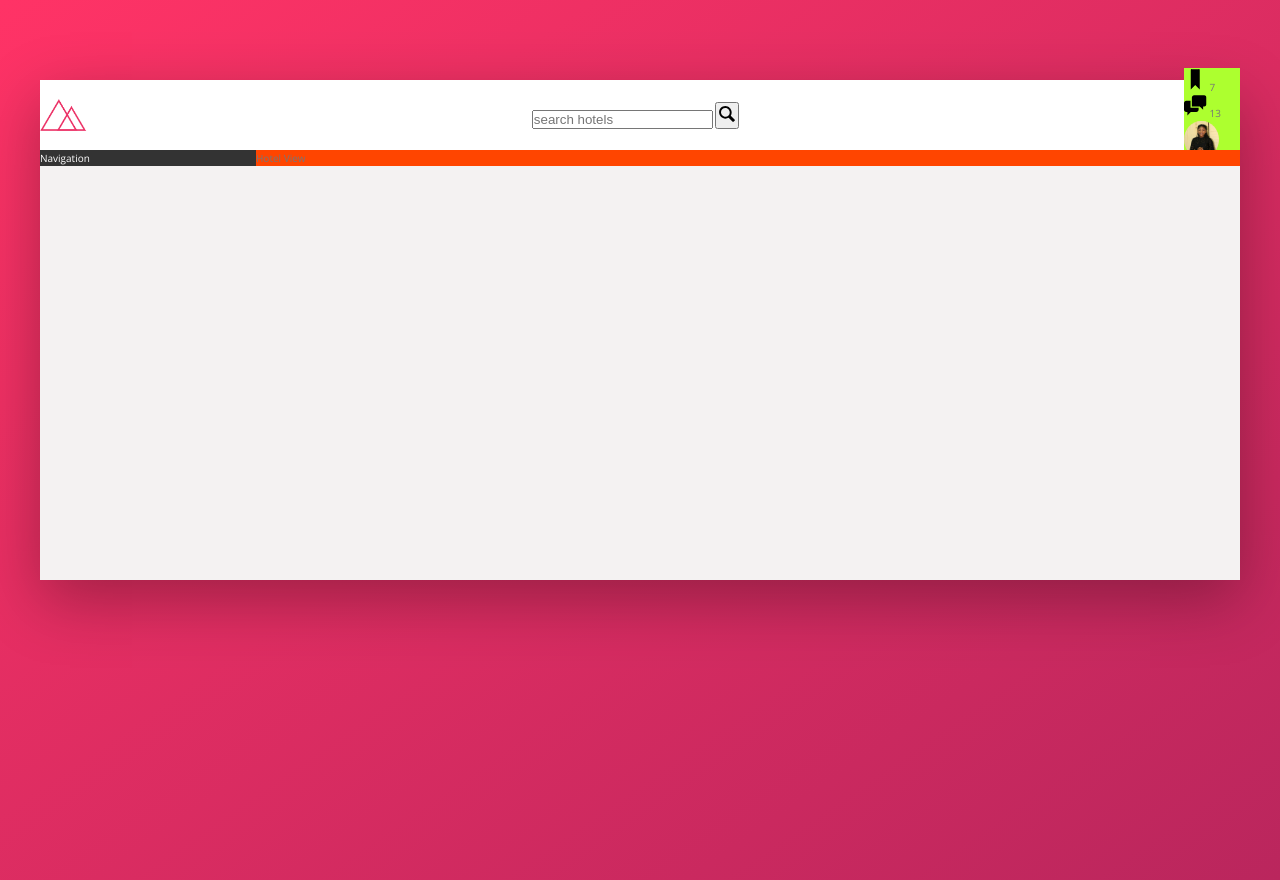
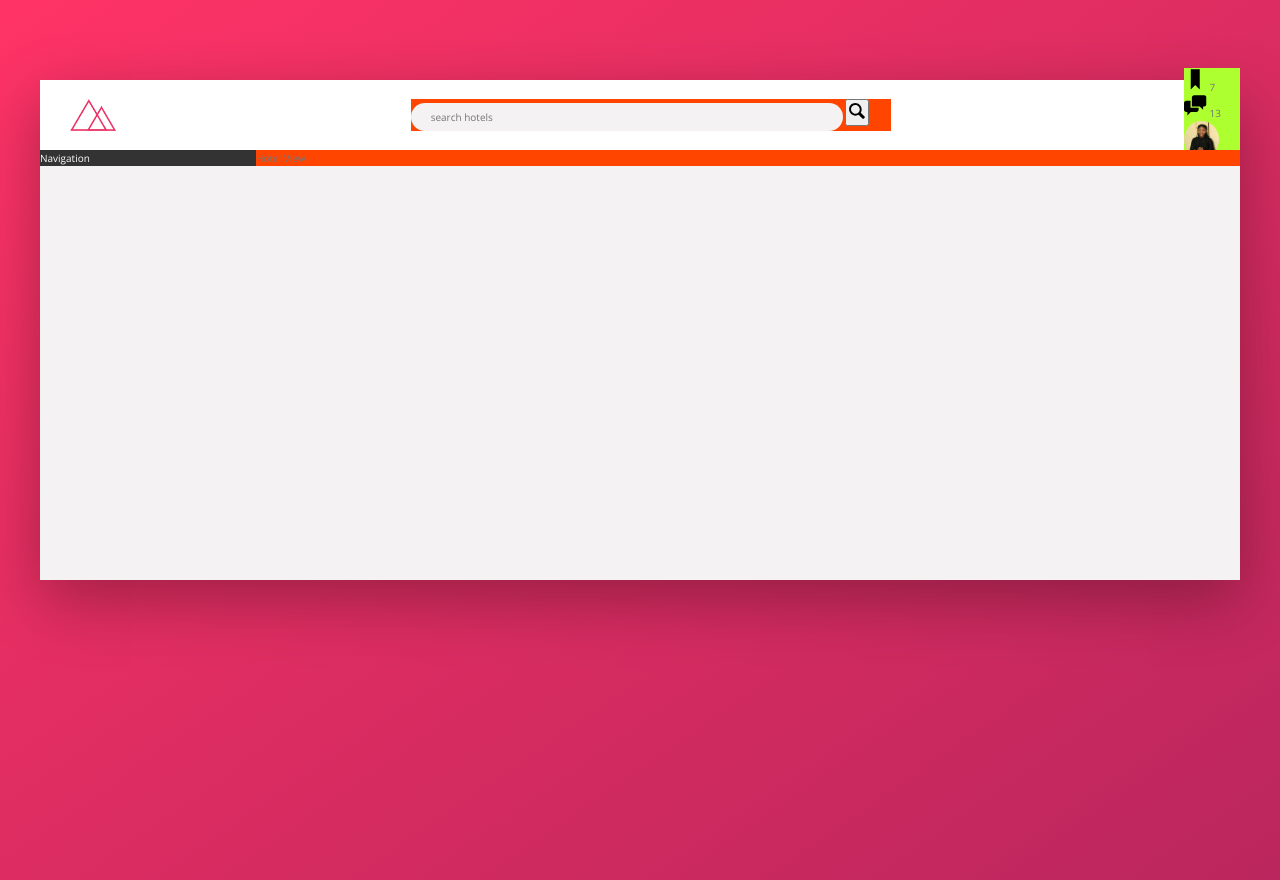
Before and after one commit to SirriCelles/css-trillor-app, a website: page index.html in a window 1280 px wide. Drawn offline with nearby package versions, Linux system fonts and the light colour scheme.

Commit message:
styling navigation

```diff
--- a/sass/components.scss
+++ b/sass/components.scss
@@ -3,6 +3,7 @@
 
 .logo {
     height: 3.25rem;
+    margin-left: 3rem;
 }
 
 
@@ -11,13 +12,31 @@
 // SEARCH
 
 .search {
-    background-color: orangered
+    background-color: orangered;
+    flex: 0 0 40%;
     &__input {
+        font-family: inherit;
+        font-size: inherit;
+        color: inherit;
+        background-color: var(--color-grey-light-2);
+        border: none;
+        padding: .7rem 2rem;
+        border-radius: 100px;
+        width: 90%;
+        transition: all .2s;
+        margin-right: -3.5rem;
+
+        &:focus {
+            outline: none;
+            width: 100%;
+            background-color: var(--color-grey-light-3);
+        }
 
     }
 
     &__button {
-
+        border: none;
+        background-color: var(--color-grey-light-2);
     }
 
     &__icon {
@@ -32,8 +51,6 @@
 
 /////////////////////
 // USER NAVIGATION
-.user-nav {
-    background-color: greenyellow;
     &__icon-box {
 
     }
```
Also changed, not shown: css/style.css.
